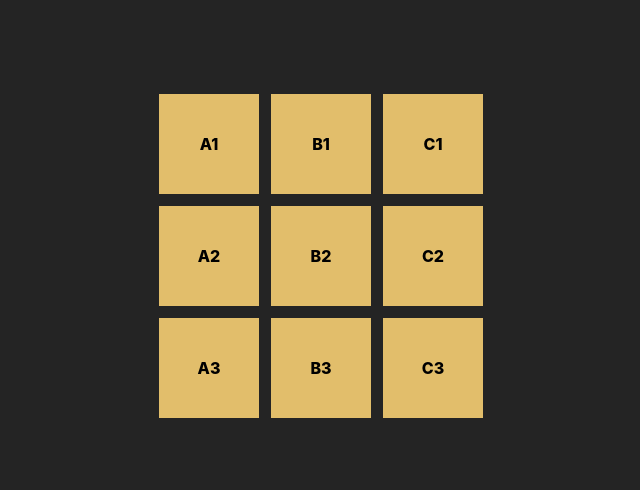
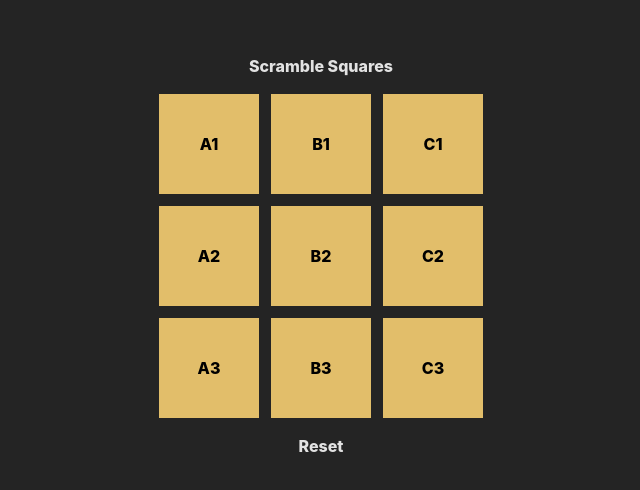
Before and after one commit to Cutaiar/scramble-squares, a React (Vite) app: page / in a window 1280 px wide. Shown: the part 152-642 px from the top of the page, without its empty margins (319-959 px from the left). Built offline with nearby package versions, Linux system fonts and the light colour scheme.

Commit message:
Add title, reset, and transitions

```diff
--- a/src/App.tsx
+++ b/src/App.tsx
@@ -39,6 +39,7 @@ export const App = () => {
 
   return (
     <Root>
+      <Title>Scramble Squares</Title>
       <Cols>
         {rows.map((row, i) => (
           <Row key={i}>
@@ -54,9 +55,24 @@ export const App = () => {
           </Row>
         ))}
       </Cols>
+      <Reset onClick={() => setSquares(initialSquares)}>Reset</Reset>
     </Root>
   );
 };
+
+const Title = styled.span`
+  margin-bottom: 16px;
+  font-weight: 800;
+`;
+
+const Reset = styled.a`
+  margin-top: 16px;
+  font-weight: 800;
+  cursor: pointer;
+  &:hover {
+    text-decoration: underline;
+  }
+`;
 
 const Root = styled.div`
   display: flex;
@@ -86,9 +102,18 @@ const Square = styled.div<{ rotation?: Rotation }>`
   justify-content: center;
   width: 100px;
   height: 100px;
-  background-color: #e2be6b;
+  background-color: hsl(42, 67%, 65%);
   text-align: center;
   color: black;
   font-weight: 800;
-  transform: rotate(${(p) => (p.rotation ?? 0) + "deg"});
+  cursor: pointer;
+
+  --rotation: ${(p) => (p.rotation ?? 0) + "deg"};
+  transition: all ease-in-out 300ms;
+  transform: rotate(var(--rotation));
+
+  &:hover {
+    transform: scale(1.05) rotate(var(--rotation));
+    background-color: hsl(42, 67%, 70%);
+  }
 `;
```
